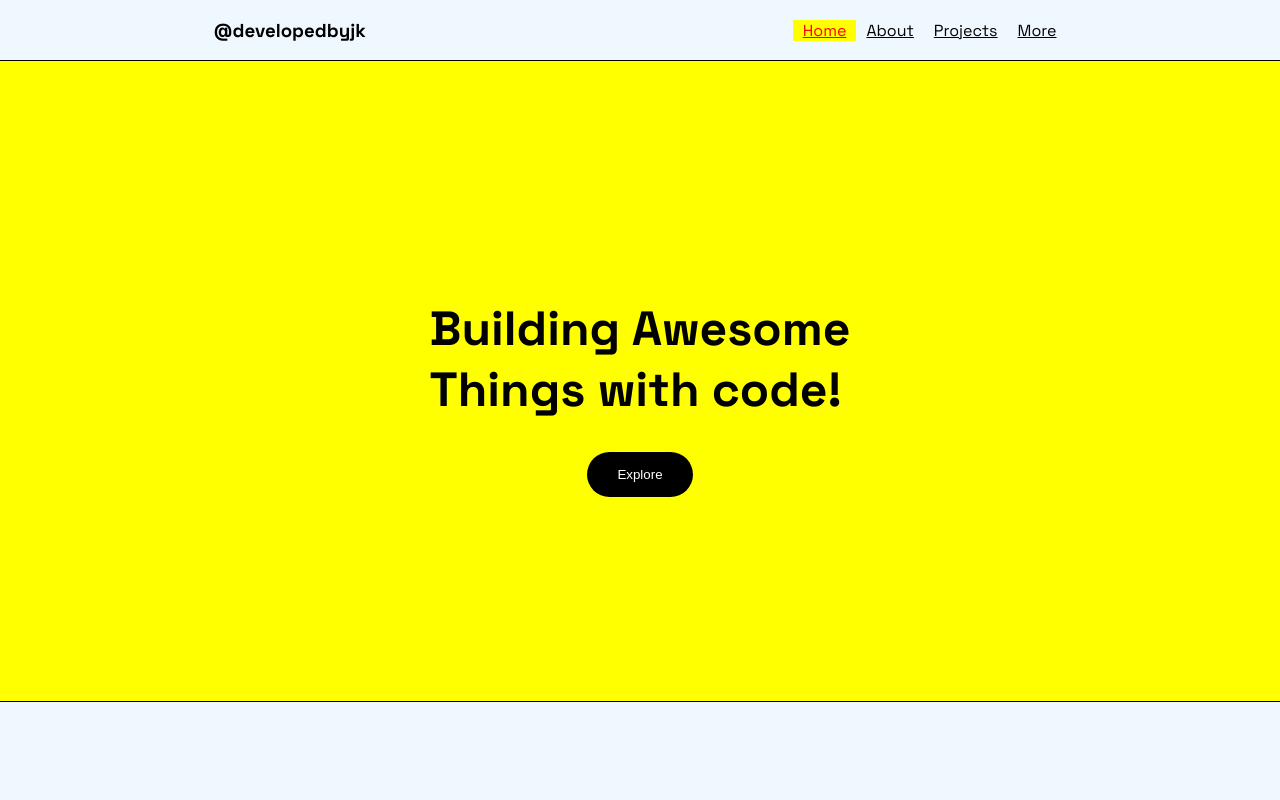
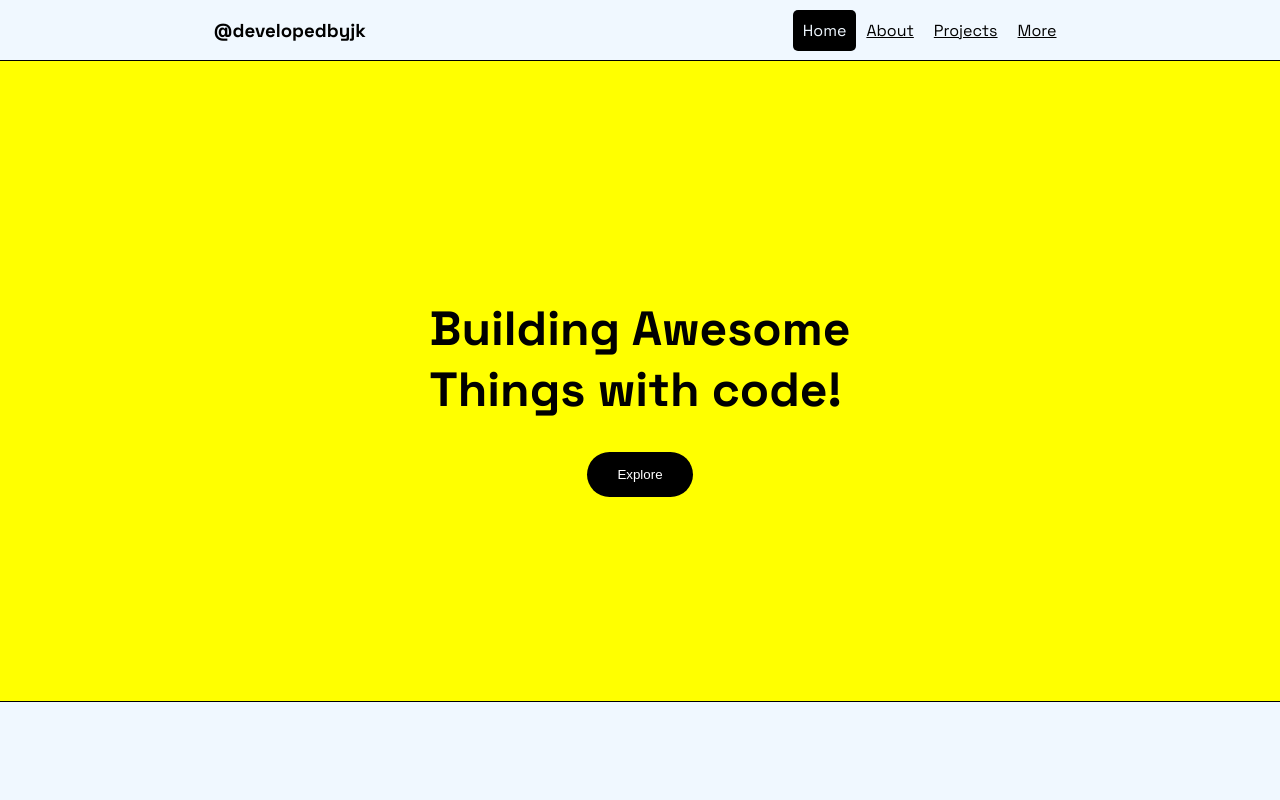
Before and after one commit to developedbyjk/newjkme, a React (Create React App) app: page / in a window 1280 px wide. Shown: the top 800 px of the page. Built offline with nearby package versions, Linux system fonts and the light colour scheme; a web font is replaced by a local one.

Commit message:
styled the navs

```diff
--- a/src/Home.jsx
+++ b/src/Home.jsx
@@ -1,7 +1,7 @@
 import React from 'react'
 import Navbar from './Navbar'
 import { data } from './projectdata'
-import About from './About';
+
 <link rel="stylesheet" href="https://cdnjs.cloudflare.com/ajax/libs/font-awesome/6.4.2/css/all.min.css" integrity="sha512-z3gLpd7yknf1YoNbCzqRKc4qyor8gaKU1qmn+CShxbuBusANI9QpRohGBreCFkKxLhei6S9CQXFEbbKuqLg0DA==" crossorigin="anonymous" referrerpolicy="no-referrer" />
 
 
--- a/src/Navbar.jsx
+++ b/src/Navbar.jsx
@@ -8,8 +8,11 @@ export default function Navbar(){
     // const [open,SetOpen] = React.useState(false)
 
     const activeStyle={
-        color : 'red',
-        backgroundColor:'yellow'
+        color : 'aliceblue',
+        backgroundColor:'black',
+        borderRadius : '5px',
+        padding:'10px',
+        textDecoration : 'none'
 
     }
 
@@ -19,11 +22,7 @@ export default function Navbar(){
       setShowNavbar(!showNavbar)
     }
 
-    const style = {
-        // display:open ? "block" : "none"
-    }
 
-    // const navClass = open ? 'navbar open' : 'navbar';
 
     return(
 
```
